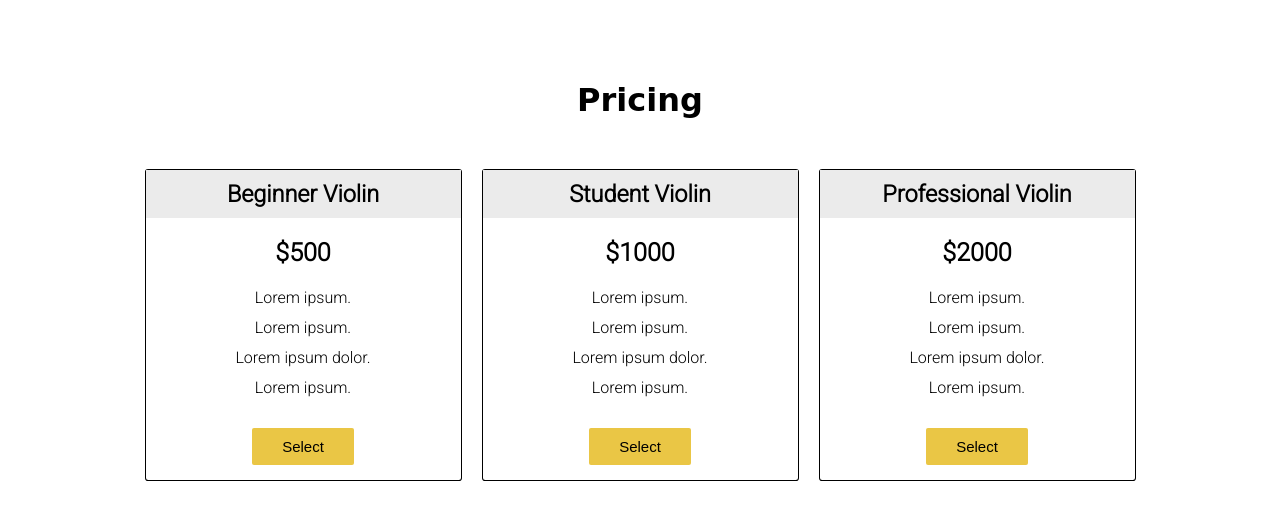
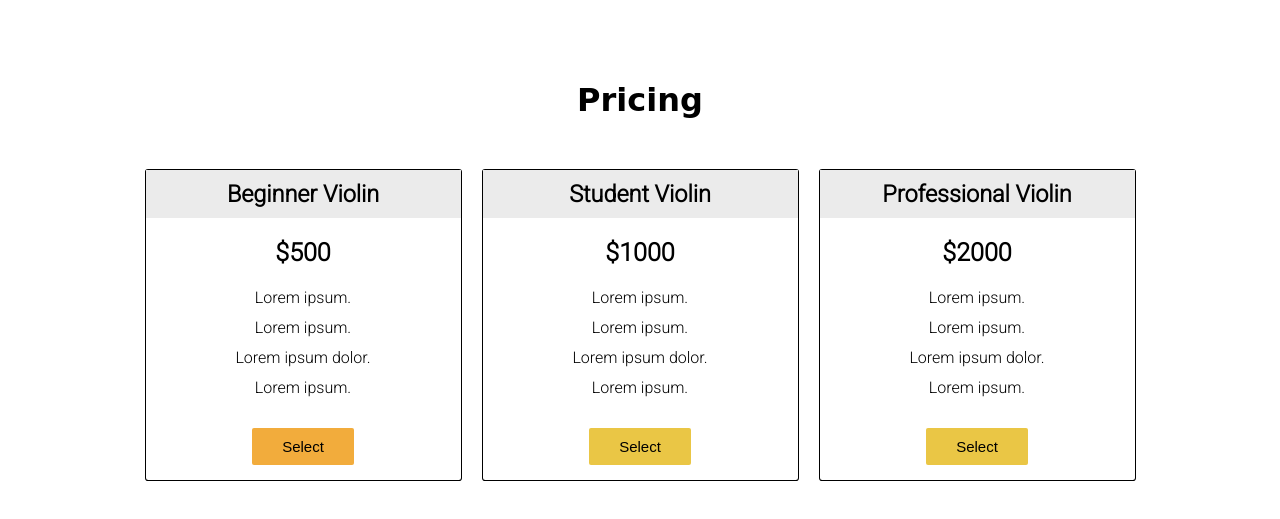
Before and after one commit to DarenJames/product-landing-page, a plain HTML site: page index.html in a window 1280 px wide. In both pictures the pointer is over the button 302 px from the left and 2479 px from the top of the page. Shown: the part 2033-2552 px from the top of the page. Drawn offline with Linux system fonts and the light colour scheme; a web font is replaced by a local one.

Commit message:
Added color transition to buttons

```diff
--- a/styles/style.css
+++ b/styles/style.css
@@ -190,4 +190,10 @@ body {
     padding: 10px 30px;
     font-size: 15px;
     border-radius: 2px; border: none;
+    transition-duration: .8s;
 }
+
+.button:hover {
+    cursor: pointer;
+    background-color: rgb(242, 172, 60);
+}
```
